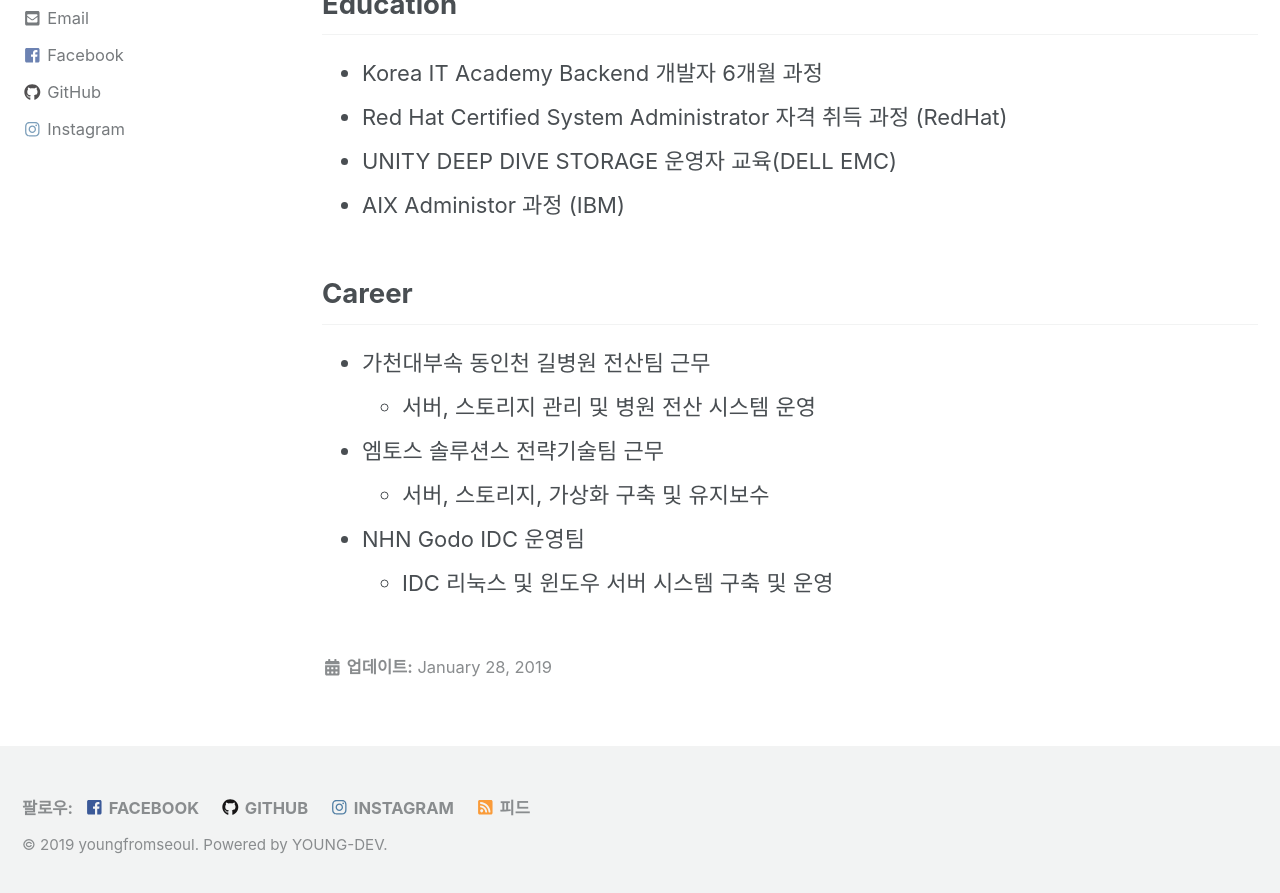
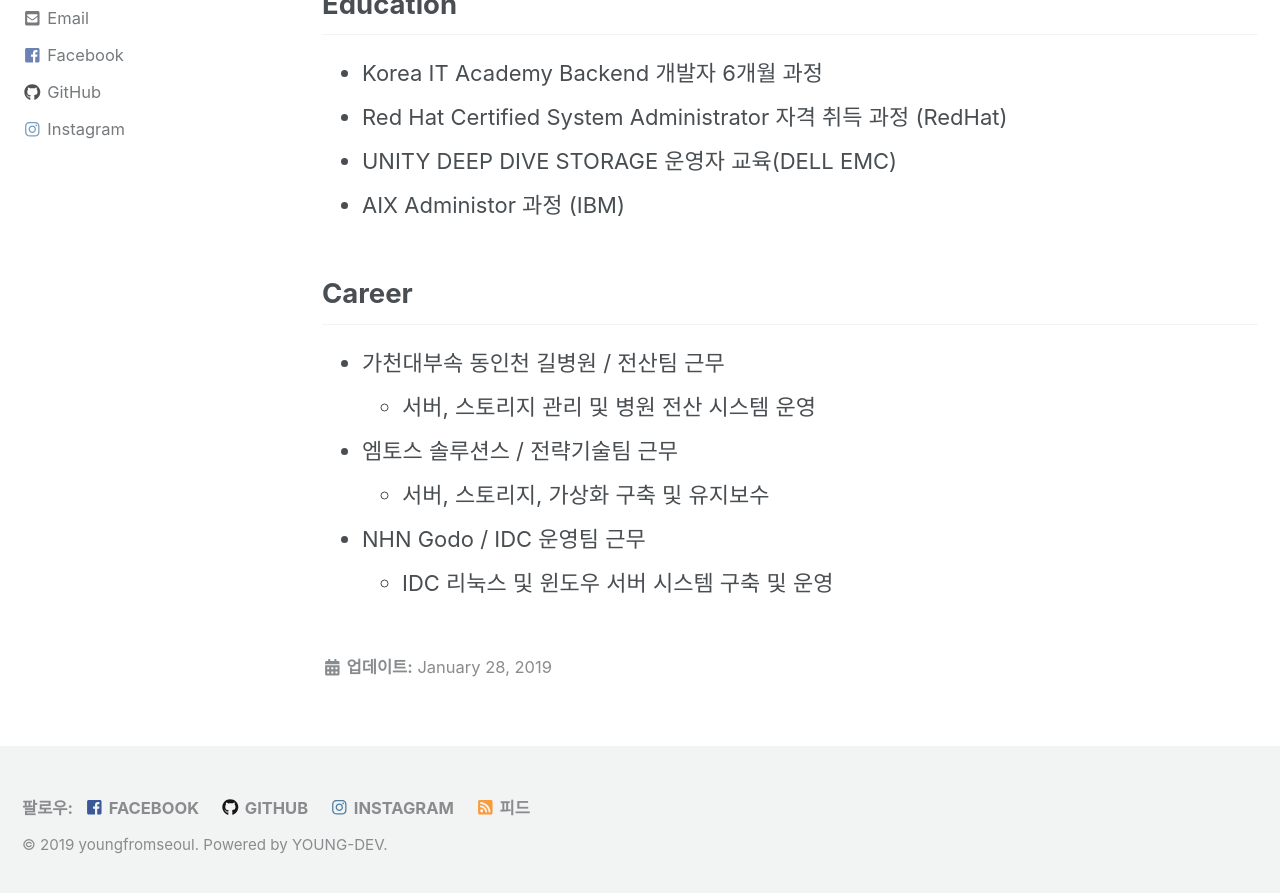
Before and after one commit to youngfromseoul/youngfromseoul.github.io2, a Jekyll site: the page built from _pages/about.md, in a window 1280 px wide and 900 px high, scrolled down 644 px. Shown: the top 893 px of the window. Built offline with Jekyll 4.4.1, drawn with Linux system fonts in a browser that asks for light colours; cached includes are drawn as plain includes; nearby versions of some CDN libraries; some web fonts are replaced; library files that are not in the unit come from our copies.

Commit message:
Update about.md

```diff
--- a/_pages/about.md
+++ b/_pages/about.md
@@ -24,9 +24,9 @@ toc: true
 
 
 ## Career
- * 가천대부속 동인천 길병원 전산팀 근무
+ * 가천대부속 동인천 길병원 / 전산팀 근무
    + 서버, 스토리지 관리 및 병원 전산 시스템 운영
- * 엠토스 솔루션스 전략기술팀 근무
+ * 엠토스 솔루션스 / 전략기술팀 근무
    + 서버, 스토리지, 가상화 구축 및 유지보수
- * NHN Godo IDC 운영팀
+ * NHN Godo / IDC 운영팀 근무
    + IDC 리눅스 및 윈도우 서버 시스템 구축 및 운영
```
